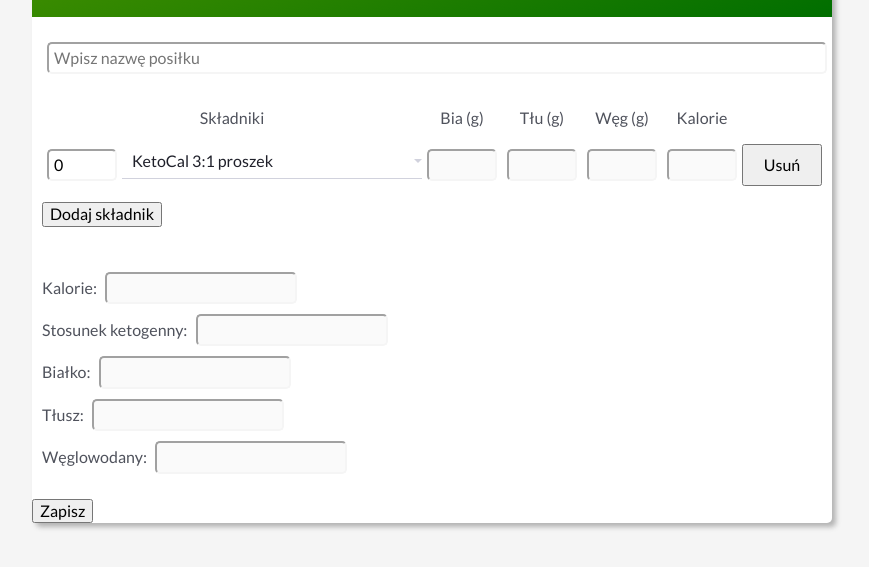
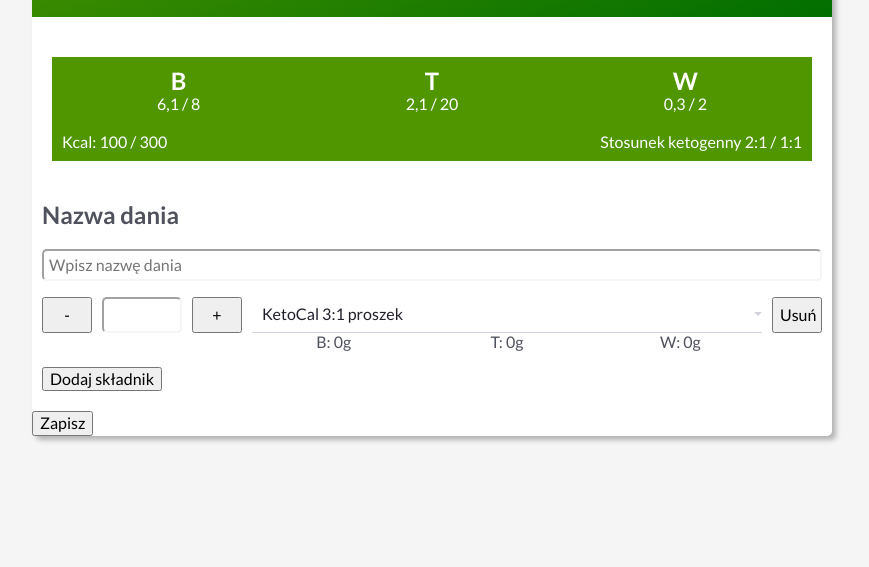
Before and after one commit to rosamichal/ketokalkulator-PWA, a website built with webpack: page src/pages/index.html in a window 1280 px wide. Both pictures are taken after a click on the button "Dodaj składnik". Shown: the part 153-720 px from the top of the page, without its empty margins (208-1077 px from the left). Built offline with nearby package versions, Linux system fonts and the light colour scheme.

Commit message:
changed layout

```diff
--- a/src/js/index.js
+++ b/src/js/index.js
@@ -77,13 +77,20 @@ const addIngredient = () => {
     const li = document.createElement('li');
     li.classList.add('ingredients-list__item');
 
+    const btnDecrement = document.createElement('button');
+    btnDecrement.textContent = '-';
+    li.appendChild(btnDecrement);
+
     const inputWeight = document.createElement('input');
     inputWeight.type = "number";
     inputWeight.min = 0;
-    inputWeight.value = 0;
     inputWeight.classList.add('ingredients-list__ingredient-weight', 'input');
     inputWeight.addEventListener('input', updateIngredientMacro);
     li.appendChild(inputWeight);
+
+    const btnIncrement = document.createElement('button');
+    btnIncrement.textContent = '+';
+    li.appendChild(btnIncrement);
 
     const selectIngredients = document.createElement('select');
     selectIngredients.classList.add('ingredients-list__ingredient', 'input', 'input--select');
@@ -92,30 +99,30 @@ const addIngredient = () => {
     li.appendChild(selectIngredients);
     applySelectFilter(selectIngredients);
 
-    const inputProtein = document.createElement('input');
-    inputProtein.classList.add('ingredients-list__macro', 'ingredients-list__macro--protein', 'input');
-    inputProtein.disabled = true;
-    li.appendChild(inputProtein);
-
-    const inputFat = document.createElement('input');
-    inputFat.classList.add('ingredients-list__macro', 'ingredients-list__macro--fat', 'input');
-    inputFat.disabled = true;
-    li.appendChild(inputFat);
-
-    const inputCarbohydrates = document.createElement('input');
-    inputCarbohydrates.classList.add('ingredients-list__macro', 'ingredients-list__macro--carbohydrates', 'input');
-    inputCarbohydrates.disabled = true;
-    li.appendChild(inputCarbohydrates);
-
-    const inputEnergy = document.createElement('input');
-    inputEnergy.classList.add('ingredients-list__macro', 'ingredients-list__macro--energy', 'input');
-    inputEnergy.disabled = true;
-    li.appendChild(inputEnergy);
-
     const btnDelete = document.createElement('button');
     btnDelete.textContent = "Usuń"
     btnDelete.addEventListener('click', deleteIngredient);
     li.appendChild(btnDelete);
+
+    const ingredientSummary = document.createElement('div');
+    ingredientSummary.classList.add('ingredients-list__ingerdient-summary');
+    li.appendChild(ingredientSummary);
+
+    const emptyDiv = document.createElement('div');
+    ingredientSummary.appendChild(emptyDiv);
+
+    const spanProtein = document.createElement('span');
+    spanProtein.textContent = 'B: 0g';
+    ingredientSummary.appendChild(spanProtein);
+
+    const spanFat = document.createElement('span');
+    spanFat.textContent = 'T: 0g';
+    ingredientSummary.appendChild(spanFat);
+
+    const spanCarbohydrates = document.createElement('span');
+    spanCarbohydrates.textContent = 'W: 0g';
+    ingredientSummary.appendChild(spanCarbohydrates);
+
 
     ingredientsList.appendChild(li);
     currentRecipe.ingredients.push({
--- a/src/pages/index.html
+++ b/src/pages/index.html
@@ -77,18 +77,40 @@
       <h1 class="header__heading">Keto kalkulator</h1>
     </header>
     <div class="recipe">
-      <input class="input input--recipe-name js--recipe-name" type="text" placeholder="Wpisz nazwę posiłku"
-        aria-label="Nazwa posiłku">
-      <div class="ingredients-header">
+      <div class="summary">
+        <div class="summary__macro">
+          <h2 class="summary__header">B</h2><span>6,1</span> / <span>8</span>
+        </div>
+        <div class="summary__macro">
+          <h2 class="summary__header">T</h2><span>2,1</span> / <span>20</span>
+        </div>
+        <div class="summary__macro">
+          <h2 class="summary__header">W</h2><span>0,3</span> / <span>2</span>
+        </div>
+        <div class="summary__macro summary__macro--energy-ratio">
+          <div class="summary__energy-wrapper">
+            Kcal: <span>100</span> / <span>300</span>
+          </div>
+          <div class="summary__ratio-wrapper">
+            Stosunek ketogenny <span>2:1</span> / <span>1:1</span>
+          </div>
+        </div>
+      </div>
+      <h2>Nazwa dania</h2>
+      <input class="input input--recipe-name js--recipe-name" type="text" placeholder="Wpisz nazwę dania"
+        aria-label="Nazwa dania">
+      <!-- <div class="ingredients-header">
         <span>Składniki</span>
         <span>Bia (g)</span>
         <span>Tłu (g)</span>
         <span>Węg (g)</span>
         <span>Kalorie</span>
-      </div>
+      </div> -->
       <ul class="ingredients-list js--ingredients-list">
         <!-- <li class="ingredients-list__item">
+          <button>-</button>
           <input class="ingredients-list__ingredient-weight input" type="number">
+          <button>+</button>
             <select class="ingredients-list__ingredient input input--select">
               <option value="1">jajka</option>
               <option value="2">masło</option>
@@ -96,24 +118,15 @@
               <option value="4">awokado</option>
               <option value="5">olej lniany</option>
             </select>
-          <input type="text" class="ingredients-list__macro ingredients-list__macro--protein input" disabled="disabled">
-          <input type="text" class="ingredients-list__macro ingredients-list__macro--fat input" disabled="disabled">
-          <input type="text" class="ingredients-list__macro ingredients-list__macro--carbohydrates input"
-            disabled="disabled">
-          <input type="text" class="ingredients-list__macro ingredients-list__macro--energy input" disabled="disabled">
+            <!-- <span>B: 6g</span>
+            <span>T: 2g</span>
+            <span>W: 0,3g</span> --
           <button>Usuń</button>
         </li> -->
       </ul>
       <button class="js--btn-add-ingredient">Dodaj składnik</button>
     </div>
-    <div class="summary">
-      <label>Kalorie: <input type="text" class="summary__macro summary__macro--energy input" disabled></label>
-      <label>Stosunek ketogenny: <input type="text" class="summary__macro summary__macro--ratio input" disabled></label>
-      <label>Białko: <input type="text" class="summary__macro summary__macro--protein input" disabled></label>
-      <label>Tłusz: <input type="text" class="summary__macro summary__macro--fat input" disabled></label>
-      <label>Węglowodany: <input type="text" class="summary__macro summary__macro--carbohydrates input"
-          disabled></label>
-    </div>
+
     <button class="btn-save js--btn-save-recipe">Zapisz</button>
   </main>
 
--- a/src/scss/main.scss
+++ b/src/scss/main.scss
@@ -54,10 +54,24 @@ body {
   list-style: none;
   padding: 0;
 
+  &__ingredient{
+    display: grid;
+    grid-template-columns: repeat(3, 1fr);
+    justify-items: center;
+  }
+
+  &__ingerdient-summary{
+    grid-column: 1 / span 5;
+    display: grid;
+    grid-template-columns: 200px 1fr 1fr 1fr 50px;
+    column-gap: 10px;
+    justify-items: center;
+  }
 
   &__item {
     display: grid;
-    grid-template-columns: 80px 1fr repeat(5, 80px);
+    grid-template-columns: 50px 80px 50px 1fr 50px;
+    column-gap: 10px;
     margin: 10px 0;
   }
 }
@@ -66,7 +80,7 @@ body {
   padding: 5px;
   border-color: $light;
   border-radius: 5px;
-  margin: 5px;
+  margin: 0;
 
   &--recipe-name {
     width: 100%;
@@ -74,6 +88,8 @@ body {
 
   &--select {
     display: inline-block;
+    grid-column: 1 / 4;
+    width: 100%;
   }
 }
 
@@ -81,14 +97,26 @@ body {
   padding: 20px 10px;
 }
 
-.ingredients-header {
-  margin-top: 30px;
-  display: grid;
-  grid-template-columns: 1fr repeat(5, 80px);
-  text-align: center;
-}
 
 .summary {
   padding: 20px 10px;
   display: grid;
+  grid-template-columns: repeat(3, 1fr);
+
+  &__macro {
+    text-align: center;
+    background-color: $light-green;
+    padding: 10px;
+    color: #fff;
+
+    &--energy-ratio{
+      display: flex;
+      justify-content: space-between;
+      grid-column: 1 / 4;
+    }
+  }
+
+  &__header{
+    margin: 0;
+  }
 }
```
Lines whose indentation alone changed are shown as unchanged.
